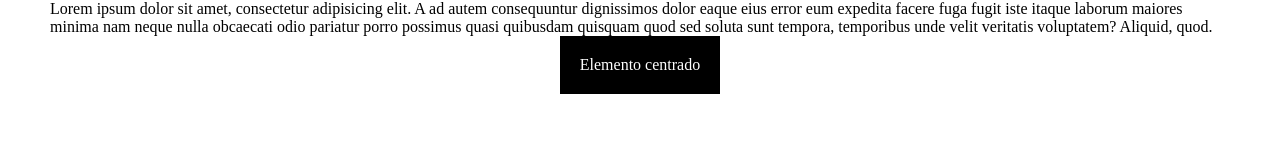
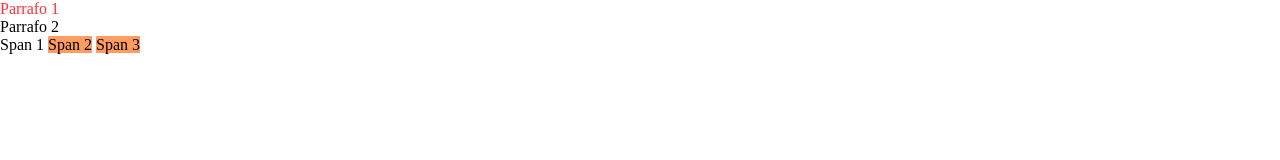
Before and after one commit to ofaaoficial/transference-guaviare, a plain HTML site: page index.html in a window 1280 px wide. Drawn offline with Linux system fonts and the light colour scheme.

Commit message:
ejemplos con selectores

```diff
--- a/assets/css/styles.css
+++ b/assets/css/styles.css
@@ -23,38 +23,10 @@
     word-break: break-word
 }
 
-/**
-    Crear estilos generales basados en frameworks por ejemplo
-    Bootstrap.
- */
-.container{
-    padding-left: 50px;
-    padding-right: 50px;
+section > p {
+    color: #ff3135;
 }
 
-.row{
-    display: flex;
+span + span{
+    background: #ff9c61;
 }
-
-.center{
-    align-items: center;
-    justify-content: center;
-}
-
-/**
-    Crear su propio sistema de grillas
-    Por ejemplo me base en Bootstrap para el mio
- */
-
-/**
-    p1 : Es la primera pantalla en mi caso siempre lo utilizo para escritrio.
- */
-.p1-1{
-    width: calc(1 / 12 * 100%);
-}
-
-.item{
-    background: black;
-    color: #fff;
-    padding: 20px;
-}
--- a/index.html
+++ b/index.html
@@ -9,12 +9,14 @@
     <link rel="stylesheet" href="assets/css/styles.css">
 </head>
 <body>
-    <section class="container">
-        <p>Lorem ipsum dolor sit amet, consectetur adipisicing elit. A ad autem consequuntur dignissimos dolor eaque eius error eum expedita facere fuga fugit iste itaque laborum maiores minima nam neque nulla obcaecati odio pariatur porro possimus quasi quibusdam quisquam quod sed soluta sunt tempora, temporibus unde velit veritatis voluptatem? Aliquid, quod.</p>
-    </section>
+<section>
+    <p>Parrafo 1</p>
+</section>
+<p>Parrafo 2</p>
 
-    <section class="row center">
-        <p class="item">Elemento centrado</p>
-    </section>
+<span>Span 1</span>
+<span>Span 2</span>
+<span>Span 3</span>
+
 </body>
 </html>
```
